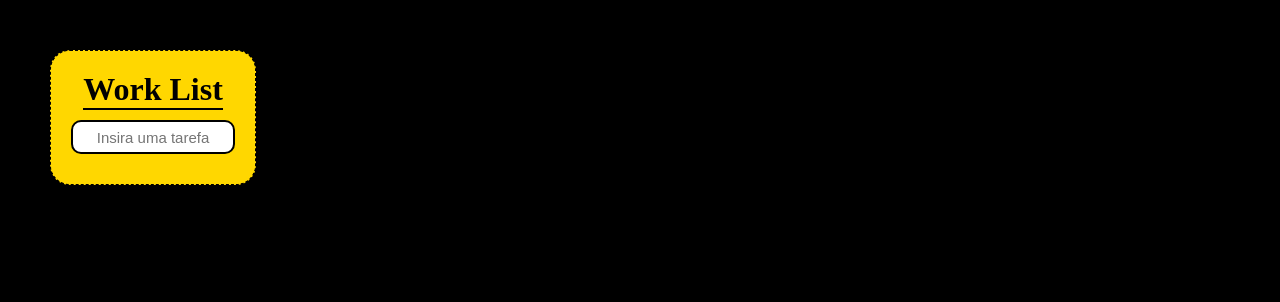
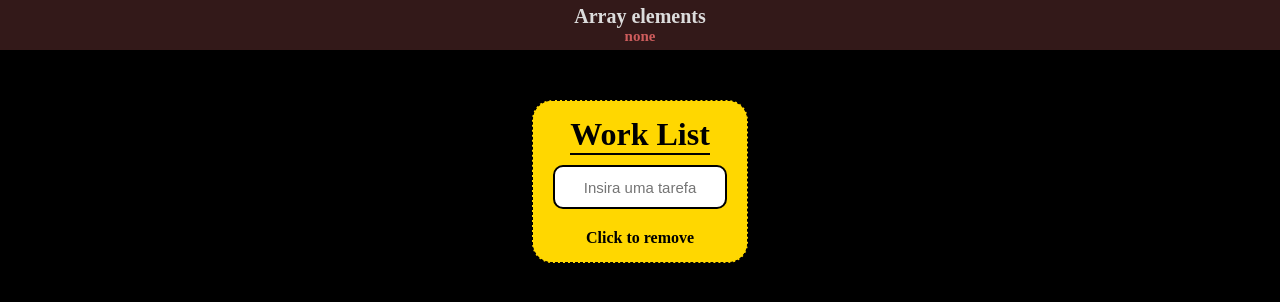
Before and after one commit to TheSh1ro/Atividade---Lista-de-Tarefas, a plain HTML site: page index.html in a window 1280 px wide. Drawn offline with Linux system fonts and the light colour scheme.

Commit message:
Revisão

```diff
--- a/index.html
+++ b/index.html
@@ -8,11 +8,15 @@
     <link rel="stylesheet" href="style.css">
 </head>
 <body>
+    <div id="live-container">
+        <h1>Array elements</h1>
+        <h2 id="array-live">none</h2>
+    </div>
     <div id="list-container">
         <h1>Work List</h1>
         <input type="text" id="new-item" placeholder="Insira uma tarefa">
-        <ul id="list-group">
-        </ul>
+        <ul id="list-group"></ul>
+        <h2>Click to remove</h2>
     </div>
 </body>
 </html>
--- a/script.js
+++ b/script.js
@@ -3,6 +3,7 @@ let tarefa = []
 function handleSend(inputElement) {
     tarefa.push(inputElement.value)
     makeUL() // Renderiza a UL
+    document.getElementById('array-live').innerText = tarefa
 }
 
 function makeUL() {
@@ -23,4 +24,5 @@ function removeItem(event) {
     const arrayIndex = item.id.slice(4)
     tarefa.splice(arrayIndex, 1) // Remove o LI clicado e apaga o valor do mesmo dentro do array 'tarefa'
     makeUL() // Renderiza a UL
+    document.getElementById('array-live').innerText = tarefa
 }
--- a/style.css
+++ b/style.css
@@ -10,7 +10,7 @@ body{
 input {
     width: 150px;
     height: 20px;
-    padding: 5px;
+    padding: 10px;
 
     border: 2px solid black;
     border-radius: 10px;
@@ -19,7 +19,40 @@ input {
     font-size: 15px;
 }
 
-/* #list-container = DIV que contém o título, o input e a lista não-ordenada correspondente aos valores guardados no array */
+/* #live-container = div de testes */
+#live-container{
+    display: flex;
+    flex-direction: column;
+    align-items: center;
+
+    width: calc(100%-20px);
+    height: fit-content;
+    padding: 5px 20px;
+    margin: 0px;
+
+    text-align: center;
+    color: rgb(220, 220, 220);
+    background-color: rgba(255, 127, 127, 0.2);
+}
+
+#live-container h1{
+    width: 100%;
+    height: fit-content;
+
+    font-size: 20px;
+}
+
+#live-container h2{
+    width: 100%;
+    height: fit-content;
+
+
+    font-size: 15px;
+    overflow-wrap: break-word;
+    color: indianred;
+}
+
+/* #list-container = div que contém o título, o input e a lista não-ordenada correspondente aos valores guardados no array */
 #list-container{
     display: flex;
     flex-direction: column;
@@ -29,8 +62,8 @@ input {
     min-width: 100px;
     width: fit-content;
     height: fit-content;
-    padding: 20px;
-    margin: 50px;
+    padding: 15px 20px;
+    margin: 50px auto;
 
     background-color: gold;
     border: 1px dashed;
@@ -38,7 +71,11 @@ input {
 }
 
 #list-container h1{
-border-bottom: 2px solid;
+    border-bottom: 2px solid;
+}
+
+#list-container h2{
+    font-size: medium;
 }
 
 #list-container ul{
@@ -63,7 +100,7 @@ border-bottom: 2px solid;
 }
 
 #list-container li{
-    width: 70%;
+    width: 150px;
     height: fit-content;
     padding: 5px;
 
```
